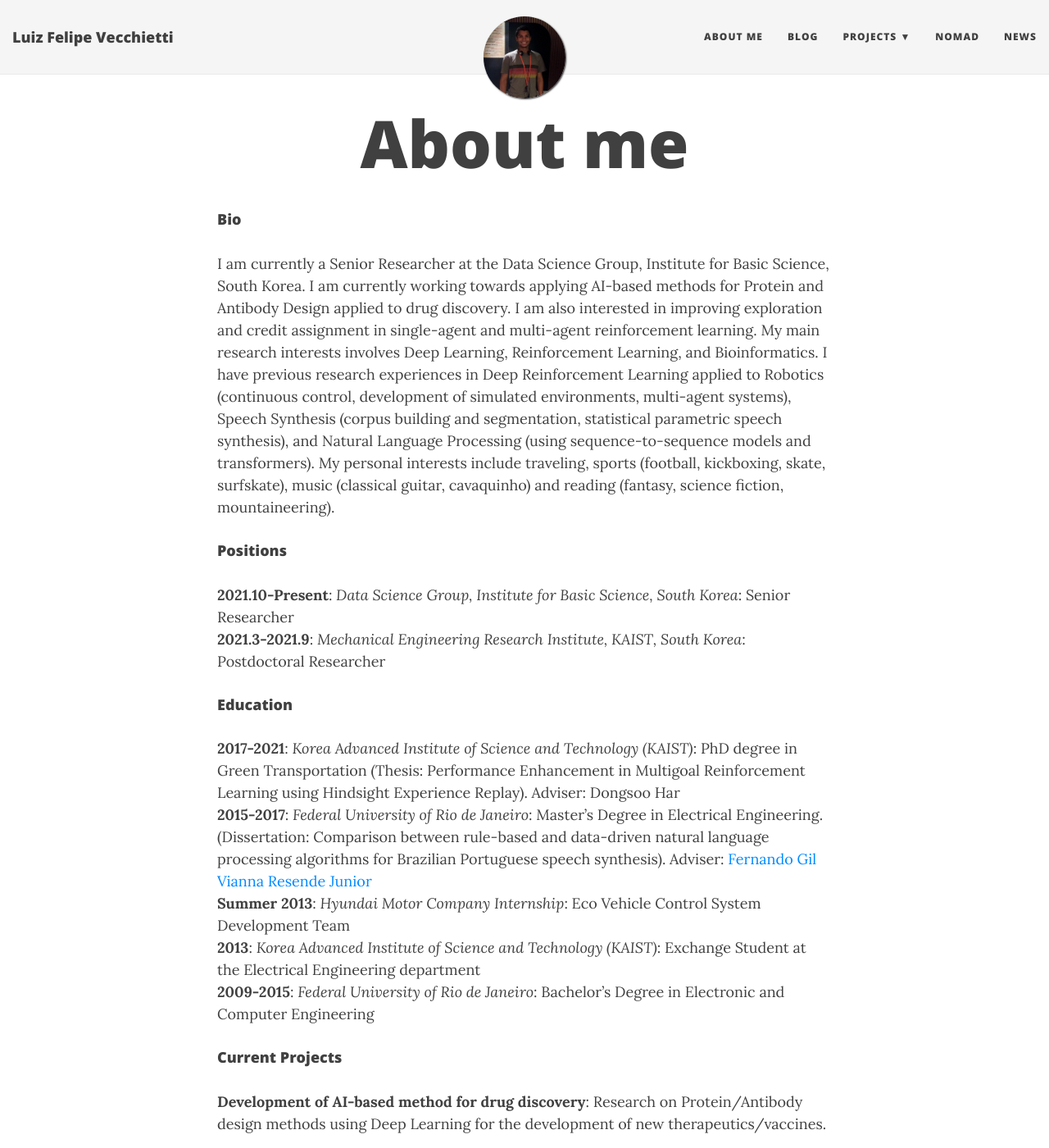
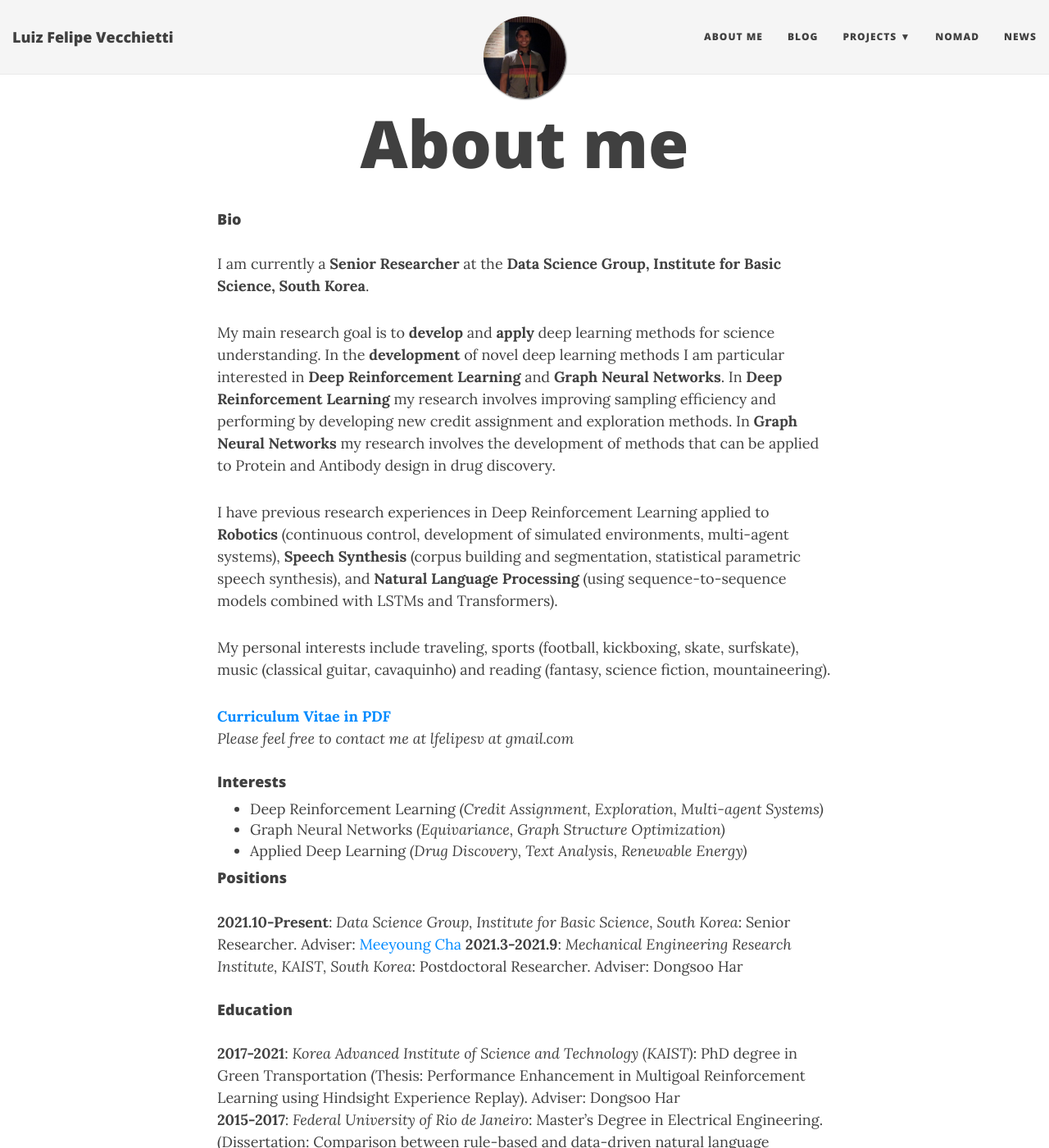
Before and after one commit to lfelipesv/lfelipesv.github.io, a Jekyll site: the page built from aboutme.md, in a window 1280 px wide and 1400 px high. Shown: the whole window at 82% size. Built offline with Jekyll 4.4.1, drawn with Linux system fonts in a browser that asks for light colours; nearby versions of some CDN libraries; some of the changed text lies outside the part shown.

Commit message:
update bio

```diff
--- a/aboutme.md
+++ b/aboutme.md
@@ -6,24 +6,42 @@ subtitle:
 
 #### Bio
 
-I am currently a Senior Researcher at the Data Science Group, Institute for Basic Science, South Korea. I am currently working towards applying AI-based methods for Protein and Antibody Design applied to drug discovery. I am also interested in improving exploration and credit assignment in single-agent and multi-agent reinforcement learning. My main research interests involves Deep Learning, Reinforcement Learning, and Bioinformatics. I have previous research experiences in Deep Reinforcement Learning applied to Robotics (continuous control, development of simulated environments, multi-agent systems), Speech Synthesis (corpus building and segmentation, statistical parametric speech synthesis), and Natural Language Processing (using sequence-to-sequence models and transformers). My personal interests include traveling, sports (football, kickboxing, skate, surfskate), music (classical guitar, cavaquinho) and reading (fantasy, science fiction, mountaineering).
+I am currently a **Senior Researcher** at the **Data Science Group, Institute for Basic Science, South Korea**.
+
+My main research goal is to **develop** and **apply** deep learning methods for science understanding. In the **development** of novel deep learning methods I am particular interested in **Deep Reinforcement Learning** and **Graph Neural Networks**. In **Deep Reinforcement Learning** my research involves improving sampling efficiency and performing by developing new credit assignment and exploration methods. In **Graph Neural Networks** my research involves the development of methods that can be applied to Protein and Antibody design in drug discovery.
+
+I have previous research experiences in Deep Reinforcement Learning applied to **Robotics** (continuous control, development of simulated environments, multi-agent systems), **Speech Synthesis** (corpus building and segmentation, statistical parametric speech synthesis), and **Natural Language Processing** (using sequence-to-sequence models combined with LSTMs and Transformers).
+
+My personal interests include traveling, sports (football, kickboxing, skate, surfskate), music (classical guitar, cavaquinho) and reading (fantasy, science fiction, mountaineering).
+
+**[Curriculum Vitae in PDF](https://lfelipesv.github.io/assets/CV_Luiz_Felipe_Vecchietti.pdf)**
+*Please feel free to contact me at lfelipesv at gmail.com*
+
+#### Interests
+
+* Deep Reinforcement Learning *(Credit Assignment, Exploration, Multi-agent Systems)*
+* Graph Neural Networks *(Equivariance, Graph Structure Optimization)*
+* Applied Deep Learning *(Drug Discovery, Text Analysis, Renewable Energy)*
 
 #### Positions
 
-**2021.10-Present**: _Data Science Group, Institute for Basic Science, South Korea_: Senior Researcher
-**2021.3-2021.9**: _Mechanical Engineering Research Institute, KAIST, South Korea_: Postdoctoral Researcher
+**2021.10-Present**: _Data Science Group, Institute for Basic Science, South Korea_: Senior Researcher. Adviser: [Meeyoung Cha](https://scholar.google.com/citations?user=iFlnVCoAAAAJ&hl=en-US&oi=ao)
+**2021.3-2021.9**: _Mechanical Engineering Research Institute, KAIST, South Korea_: Postdoctoral Researcher. Adviser: Dongsoo Har
 
 #### Education
 
 **2017-2021**: _Korea Advanced Institute of Science and Technology (KAIST)_: PhD degree in Green Transportation (Thesis: Performance Enhancement in Multigoal Reinforcement Learning using Hindsight Experience Replay). Adviser: Dongsoo Har
 **2015-2017**: _Federal University of Rio de Janeiro_: Master's Degree in Electrical Engineering. (Dissertation: Comparison between rule-based and data-driven natural language processing algorithms for Brazilian Portuguese speech synthesis). Adviser: [Fernando Gil Vianna Resende Junior](http://pee.ufrj.br/prof/?ID=gil)
-**Summer 2013**: _Hyundai Motor Company Internship_: Eco Vehicle Control System Development Team
 **2013**: _Korea Advanced Institute of Science and Technology (KAIST)_: Exchange Student at the Electrical Engineering department
 **2009-2015**: _Federal University of Rio de Janeiro_: Bachelor's Degree in Electronic and Computer Engineering
 
+#### Internships
+
+**Summer 2013**: _Hyundai Motor Company, Namyang Research and Development Center_: Eco Vehicle Control System Development Team
+
 #### Current Projects
 
-**Development of AI-based method for drug discovery**: Research on Protein/Antibody design methods using Deep Learning for the development of new therapeutics/vaccines.
+**Development of AI-based methods for drug discovery**: Research on Protein/Antibody design methods using Deep Learning for the development of new therapeutics/vaccines.
 
 #### Past Projects
 
```
Also changed, not shown: other parts of aboutme.md (+0 -2 lines), news.md (+9 -9 lines).
